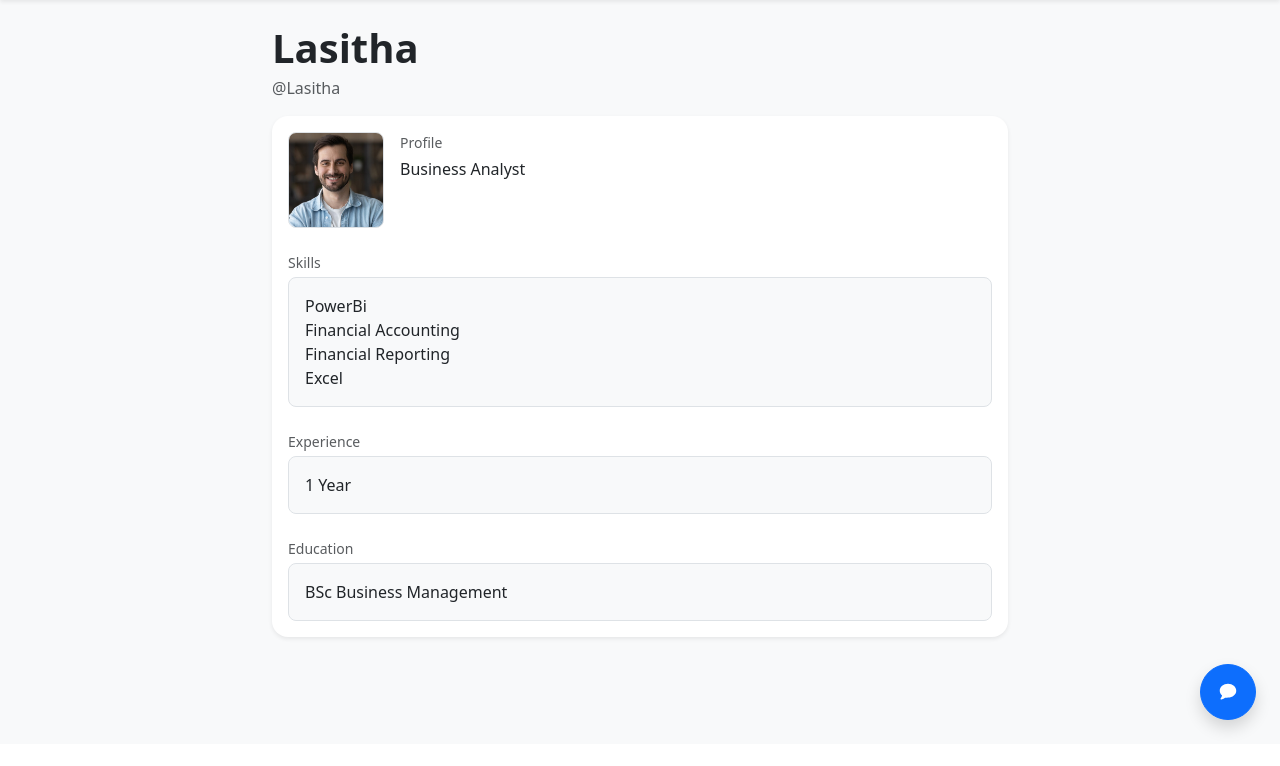
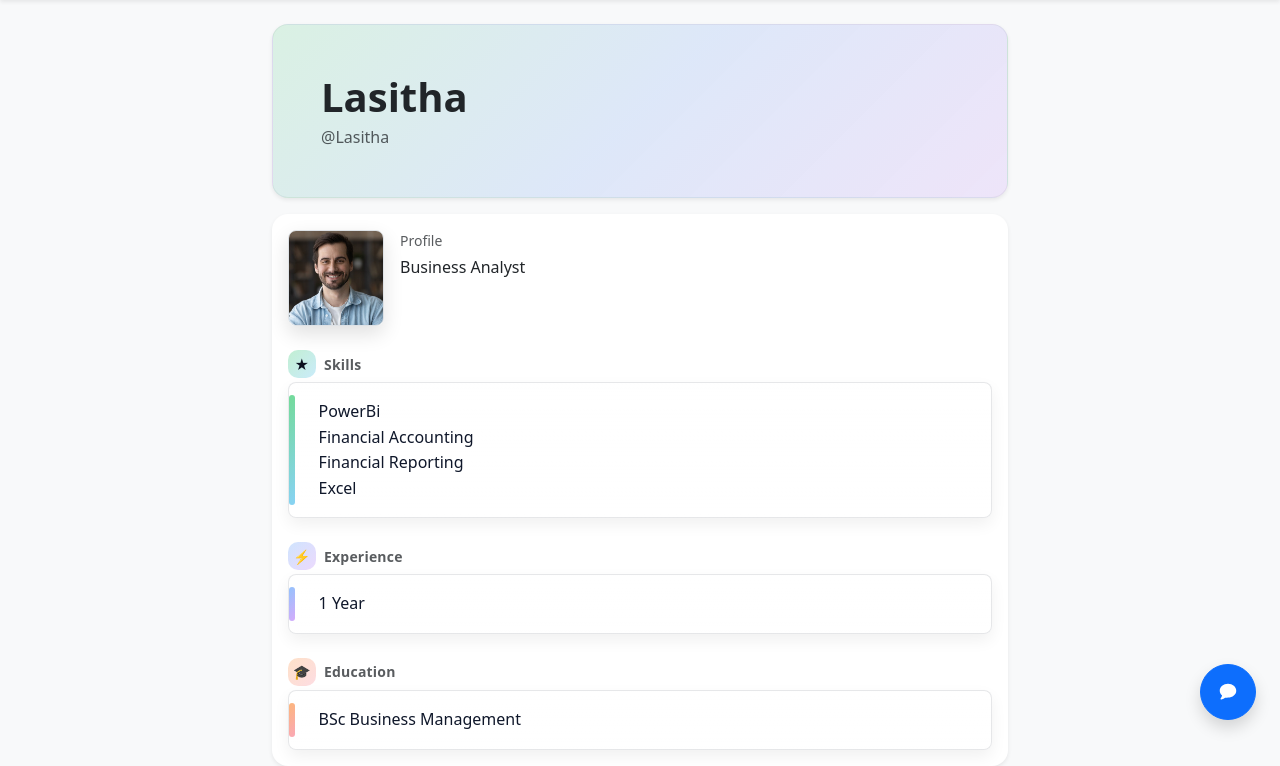
Before and after one commit to themiyawijenayaka100-coder/jobportal, a Django app: page /profile/3/ in a window 1280 px wide. Shown: the part 56-822 px from the top of the page. Before the commit the page ends 791 px from the top, so only its background shows below. Run offline with Django 5.2, Linux system fonts and the light colour scheme; a user stored in the database is signed in; data comes from the database, SQL or seed files in the repository.

Commit message:
Improved visibility of profile tab

```diff
--- a/accounts/templates/profile_detail.html
+++ b/accounts/templates/profile_detail.html
@@ -1,21 +1,99 @@
 {% extends "base.html" %}
 
 {% block content %}
+<style>
+  /* Scoped to Profile page only */
+  .profile-page .profile-hero {
+    background: linear-gradient(135deg, rgba(34, 197, 94, .14), rgba(59, 130, 246, .14), rgba(168, 85, 247, .12));
+    border: 1px solid rgba(15, 23, 42, .06);
+  }
+  .profile-page .profile-card {
+    border: 1px solid rgba(15, 23, 42, .06);
+  }
+  .profile-page .profile-avatar {
+    box-shadow: 0 .5rem 1.25rem rgba(0, 0, 0, .12);
+  }
+  .profile-page .profile-avatar-fallback {
+    background: linear-gradient(135deg, rgba(96, 165, 250, .18), rgba(168, 85, 247, .14));
+  }
+  .profile-page .section-title {
+    display: inline-flex;
+    align-items: center;
+    gap: .5rem;
+    font-weight: 800;
+    letter-spacing: .2px;
+  }
+  .profile-page .section-icon {
+    width: 28px;
+    height: 28px;
+    border-radius: 10px;
+    display: inline-flex;
+    align-items: center;
+    justify-content: center;
+    color: #0b1020;
+  }
+  .profile-page .section-surface {
+    position: relative;
+    background: linear-gradient(180deg, rgba(255,255,255,.96), rgba(255,255,255,.82));
+    border: 1px solid rgba(15, 23, 42, .10);
+    box-shadow: 0 .4rem 1rem rgba(0,0,0,.06);
+    line-height: 1.6;
+    color: #0f172a;
+    white-space: normal;
+    overflow-wrap: anywhere;
+    padding: 1rem;
+    padding-left: 1.85rem; /* room for accent bar */
+  }
+  .profile-page .section-surface::before {
+    content: "";
+    position: absolute;
+    left: 0;
+    top: 12px;
+    bottom: 12px;
+    width: 6px;
+    border-radius: 999px;
+    background: var(--section-accent, linear-gradient(135deg, rgba(96,165,250,.6), rgba(168,85,247,.45)));
+    opacity: .9;
+  }
+  .profile-page .section-surface .text-muted {
+    color: rgba(15, 23, 42, .72) !important;
+  }
+  .profile-page .section-surface:focus-within,
+  .profile-page .section-surface:hover {
+    box-shadow: 0 .55rem 1.2rem rgba(0,0,0,.08);
+    transform: translateY(-1px);
+    transition: transform .15s ease, box-shadow .15s ease;
+  }
+  .profile-page .btn-profile-primary {
+    background: linear-gradient(135deg, #2563eb, #a855f7);
+    border: none;
+  }
+  .profile-page .btn-profile-primary:hover {
+    filter: brightness(1.03);
+  }
+  .profile-page .btn-profile-secondary {
+    background: linear-gradient(135deg, rgba(34, 197, 94, .18), rgba(14, 165, 233, .18));
+    border: 1px solid rgba(15, 23, 42, .10);
+  }
+</style>
+
+<div class="profile-page">
   <div class="row justify-content-center">
     <div class="col-12 col-lg-9 col-xl-8">
-    <div class="d-flex flex-wrap justify-content-between align-items-end gap-3 mb-3">
+      <div class="profile-hero rounded-4 p-4 p-md-5 shadow-sm mb-3">
+        <div class="d-flex flex-wrap justify-content-between align-items-start gap-3">
           <div>
             <h1 class="fw-bold mb-1">
               {{ profile_user.get_full_name|default:profile_user.username }}
             </h1>
             <div class="text-muted">@{{ profile_user.username }}</div>
           </div>
-      <div class="d-flex gap-2">
+          <div class="d-flex gap-2 flex-wrap">
             {% if request.user.id == profile_user.id %}
-          <a class="btn btn-primary" href="{% url 'edit_profile' %}">Edit Profile</a>
+              <a class="btn btn-profile-primary text-white" href="{% url 'edit_profile' %}">Edit Profile</a>
             {% endif %}
             {% if profile.resume_link %}
-          <a class="btn btn-outline-secondary" href="{{ profile.resume_link }}" target="_blank" rel="noopener noreferrer">
+              <a class="btn btn-profile-secondary" href="{{ profile.resume_link }}" target="_blank" rel="noopener noreferrer">
                 Resume Link
               </a>
             {% endif %}
@@ -26,14 +104,15 @@
             {% endif %}
           </div>
         </div>
+      </div>
 
-    <div class="card shadow-sm border-0 rounded-4 overflow-hidden">
+      <div class="card profile-card shadow-sm border-0 rounded-4 overflow-hidden">
         <div class="card-body">
           <div class="d-flex align-items-start gap-3 mb-4">
             {% if profile.profile_picture %}
-            <img src="{{ profile.profile_picture.url }}" alt="{{ profile_user.username }}" class="rounded-3 border" style="width: 96px; height: 96px; object-fit: cover;">
+              <img src="{{ profile.profile_picture.url }}" alt="{{ profile_user.username }}" class="rounded-3 border profile-avatar" style="width: 96px; height: 96px; object-fit: cover;">
             {% else %}
-            <div class="rounded-3 bg-light border d-flex align-items-center justify-content-center text-muted fw-bold" style="width: 96px; height: 96px;">
+              <div class="rounded-3 border d-flex align-items-center justify-content-center text-dark fw-bold profile-avatar profile-avatar-fallback" style="width: 96px; height: 96px;">
                 {{ profile_user.username|slice:":1"|upper }}
               </div>
             {% endif %}
@@ -50,27 +129,42 @@
 
           <div class="row g-4">
             <div class="col-12">
-            <div class="text-muted small mb-1">Skills</div>
+              <div class="text-muted small mb-1 section-title">
+                <span class="section-icon" style="background:linear-gradient(135deg, rgba(34,197,94,.28), rgba(14,165,233,.22));" aria-hidden="true">★</span>
+                Skills
+              </div>
               {% if profile.skills %}
-              <div class="bg-light border rounded-3 p-3">{{ profile.skills|linebreaksbr }}</div>
+                <div class="section-surface rounded-3" style="--section-accent: linear-gradient(135deg, rgba(34,197,94,.70), rgba(14,165,233,.55));">
+                  {{ profile.skills|linebreaksbr }}
+                </div>
               {% else %}
                 <div class="text-muted">No skills listed.</div>
               {% endif %}
             </div>
 
             <div class="col-12">
-            <div class="text-muted small mb-1">Experience</div>
+              <div class="text-muted small mb-1 section-title">
+                <span class="section-icon" style="background:linear-gradient(135deg, rgba(96,165,250,.30), rgba(168,85,247,.22));" aria-hidden="true">⚡</span>
+                Experience
+              </div>
               {% if profile.experience %}
-              <div class="bg-light border rounded-3 p-3">{{ profile.experience|linebreaksbr }}</div>
+                <div class="section-surface rounded-3" style="--section-accent: linear-gradient(135deg, rgba(96,165,250,.75), rgba(168,85,247,.55));">
+                  {{ profile.experience|linebreaksbr }}
+                </div>
               {% else %}
                 <div class="text-muted">No experience added.</div>
               {% endif %}
             </div>
 
             <div class="col-12">
-            <div class="text-muted small mb-1">Education</div>
+              <div class="text-muted small mb-1 section-title">
+                <span class="section-icon" style="background:linear-gradient(135deg, rgba(251,146,60,.28), rgba(244,63,94,.18));" aria-hidden="true">🎓</span>
+                Education
+              </div>
               {% if profile.education %}
-              <div class="bg-light border rounded-3 p-3">{{ profile.education|linebreaksbr }}</div>
+                <div class="section-surface rounded-3" style="--section-accent: linear-gradient(135deg, rgba(251,146,60,.75), rgba(244,63,94,.50));">
+                  {{ profile.education|linebreaksbr }}
+                </div>
               {% else %}
                 <div class="text-muted">No education added.</div>
               {% endif %}
@@ -80,4 +174,5 @@
       </div>
     </div>
   </div>
+</div>
 {% endblock %}
```
Also changed, not shown: accounts/templates/notifications_list.html (+20 -4 lines). Lines whose indentation alone changed are shown as unchanged.
